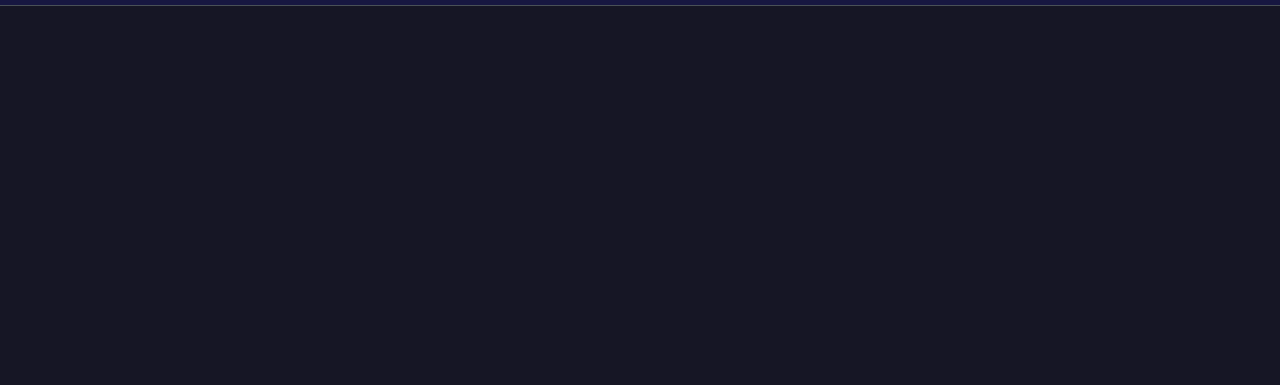
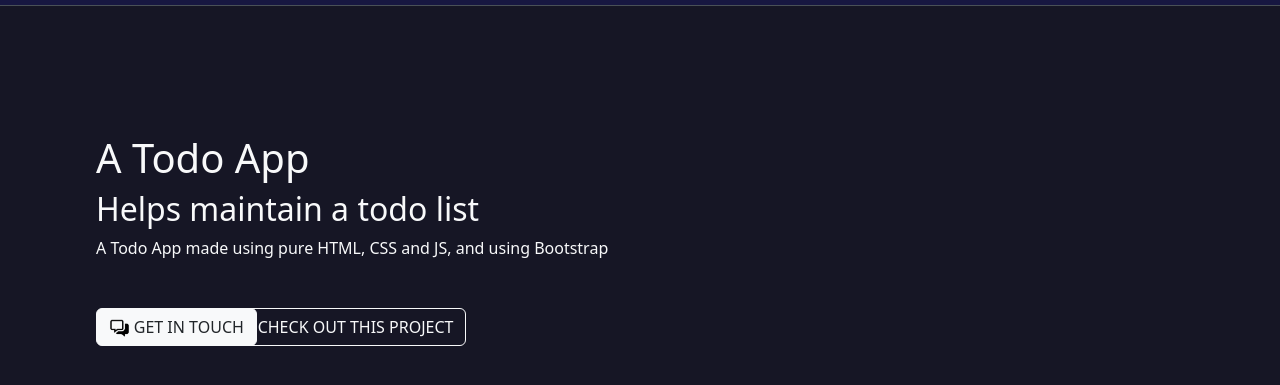
Before and after one commit to saranshm4/saranshm.me, a plain HTML site: page projects.html in a window 1280 px wide. Shown: the part 67-452 px from the top of the page. Drawn offline with nearby package versions, Linux system fonts and the light colour scheme.

Commit message:
Added a project

```diff
--- a/projects.html
+++ b/projects.html
@@ -55,6 +55,32 @@
   </div>
 </nav>
 
+<div class="big_container pt-2 bg-color ">
+  <div class="container-fluid  mt-4 bg-color  ">
+    <div class="row align-items-center">
+      <div class="col-6 ms-5 ps-5 my-5 py-5">
+        <div class="about text-light">
+          <h1>A Todo App</h1>
+          <h2>Helps maintain a todo list</h2>
+          <p>A Todo App made using pure HTML, CSS and JS, and using Bootstrap</p>
+        </div>
+        <div class="row mt-5">
+          <div class="col-2 ">
+            <button class="btn btn-light single-line text-dark"> <img
+                src="/assets/chat-icon-png-14-removebg-preview.png" height="20" alt="">
+              GET IN TOUCH</button>
+          </div>
+          <div class="col ms-5">
+            <a href="https://todo-app-fawn-chi-49.vercel.app/" target="_blank" rel="noopener noreferrer">
+              <button class="btn btn-outline-light"> CHECK OUT THIS PROJECT</button>
+            </a>
+          </div>
+        </div>
+      </div>
+    </div>
+  </div>
+</div>
+
 <script src="https://cdn.jsdelivr.net/npm/bootstrap@5.3.2/dist/js/bootstrap.bundle.min.js"
   integrity="sha384-C6RzsynM9kWDrMNeT87bh95OGNyZPhcTNXj1NW7RuBCsyN/o0jlpcV8Qyq46cDfL" crossorigin="anonymous"></script>
 </body>
--- a/style.css
+++ b/style.css
@@ -17,3 +17,7 @@ font-size: 50px;
 background: #130331;
 font-family: 'Franklin Gothic Medium', 'Arial Narrow', Arial, sans-serif;
 }
+
+.todo_img{
+    height: auto;
+}
```
Also changed, not shown: assets/todo_app.png (added).
